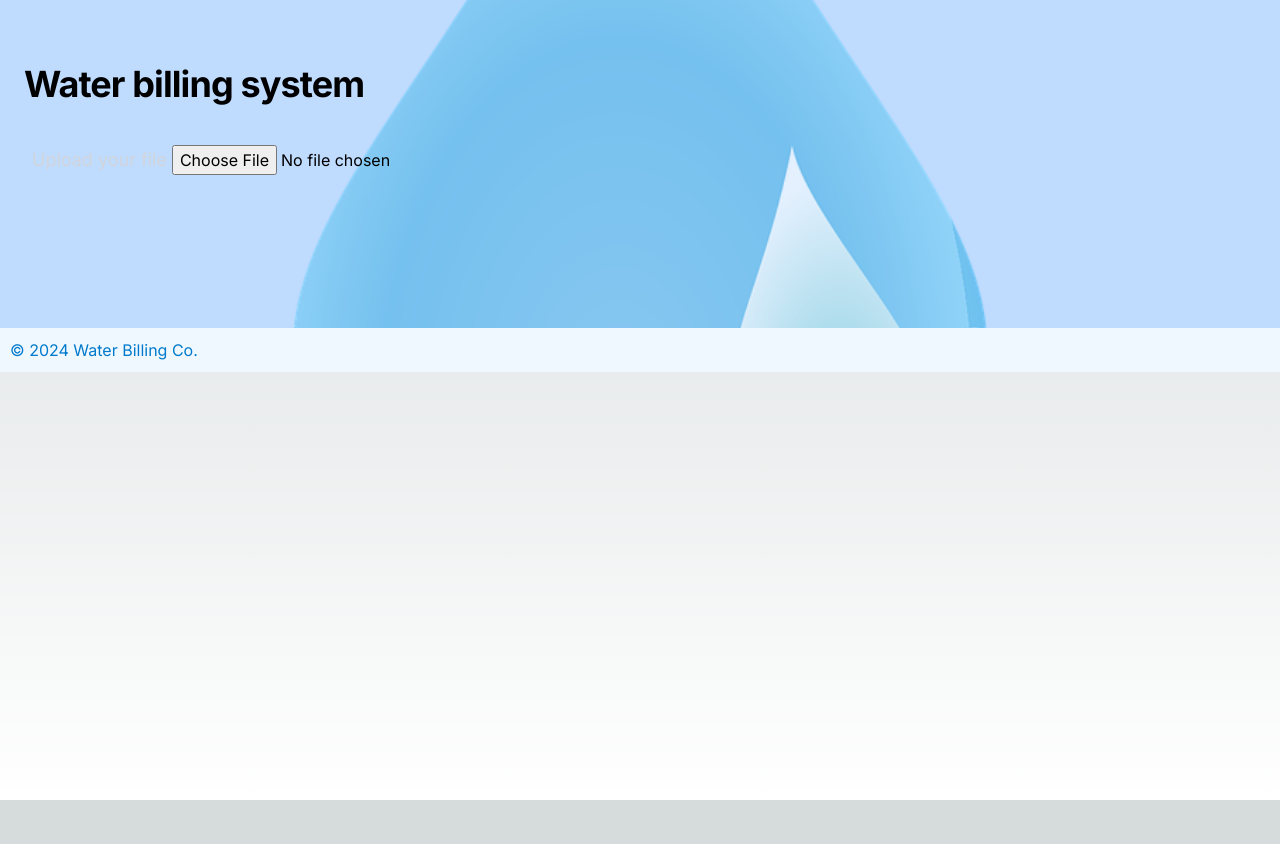
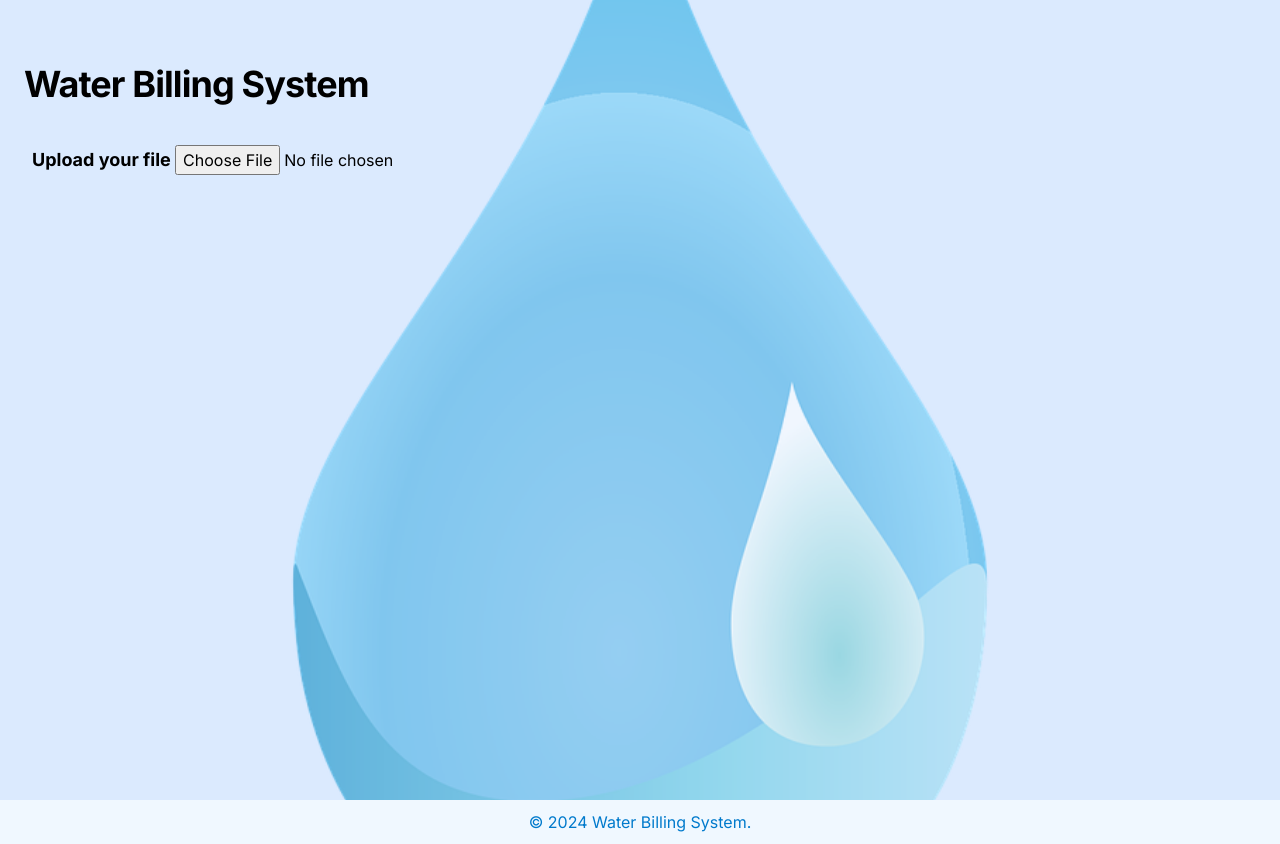
Before and after one commit to bhoomiagrawal/water-bill-engine, a Next.js app: page /bill in a window 1280 px wide. Before the commit the page ends 800 px from the top, so only its background shows below. Built offline with nearby package versions, Linux system fonts and the light colour scheme.

Commit message:
Fixes:Fix UI

```diff
--- a/src/app/bill/page.js
+++ b/src/app/bill/page.js
@@ -15,13 +15,11 @@ export default function Bill() {
         <main className=" min-h-screen">
             {/* MY UI CODE START FROM HEAR */}
 
-            <div>
 
         <FirstUI />
       {/* <ReadExcel /> */}
 
 
-    </div>
             {/* MY UI CODE END HEAR */}
 
 
--- a/src/components/FirstUI.js
+++ b/src/components/FirstUI.js
@@ -92,7 +92,7 @@ export default function FirstUI() {
     });
   return (
     <>
-      <div className="bg-blue-200 relative isolate overflow-hidden py-24 sm:py-32">
+      <div className="bg-blue-100 relative isolate overflow-hidden py-24 sm:py-32 min-h-screen">
         <img
           alt=""
           src="/water-1560478_1280.png"
@@ -102,7 +102,7 @@ export default function FirstUI() {
         />
         <div className="m-4">
           <div className=" max-w-full lg:mx-0">
-            <h2 className="m-2 text-4xl font-bold tracking-tight text-gray -mt-20">Water billing system</h2>
+            <h2 className="m-2 text-4xl font-bold tracking-tight text-gray -mt-20">Water Billing System</h2>
             <ReadExcel setReadings={setReadings} />
 
             {displayItem ?
@@ -148,7 +148,7 @@ export default function FirstUI() {
           backgroundColor: '#f0f8ff',
           color: '#007acc'
         }}>
-          <p>&copy; {new Date().getFullYear()} Water Billing Co.</p>
+          <p className='text-center '>&copy; {new Date().getFullYear()} Water Billing System.</p>
         </footer>
       </div>
 
--- a/src/components/ReadExcel.js
+++ b/src/components/ReadExcel.js
@@ -28,7 +28,7 @@ export default function ReadExcel({  setReadings }) {
   };
   return (
     <div className="p-2 m-2 mt-8">
-      <label className="mt-6 text-lg leading-8 text-gray-300">Upload your file </label>
+      <label className="mt-6 text-lg leading-8 font-bold text-gray">Upload your file </label>
       <input
         type="file"
         name="file"
```
